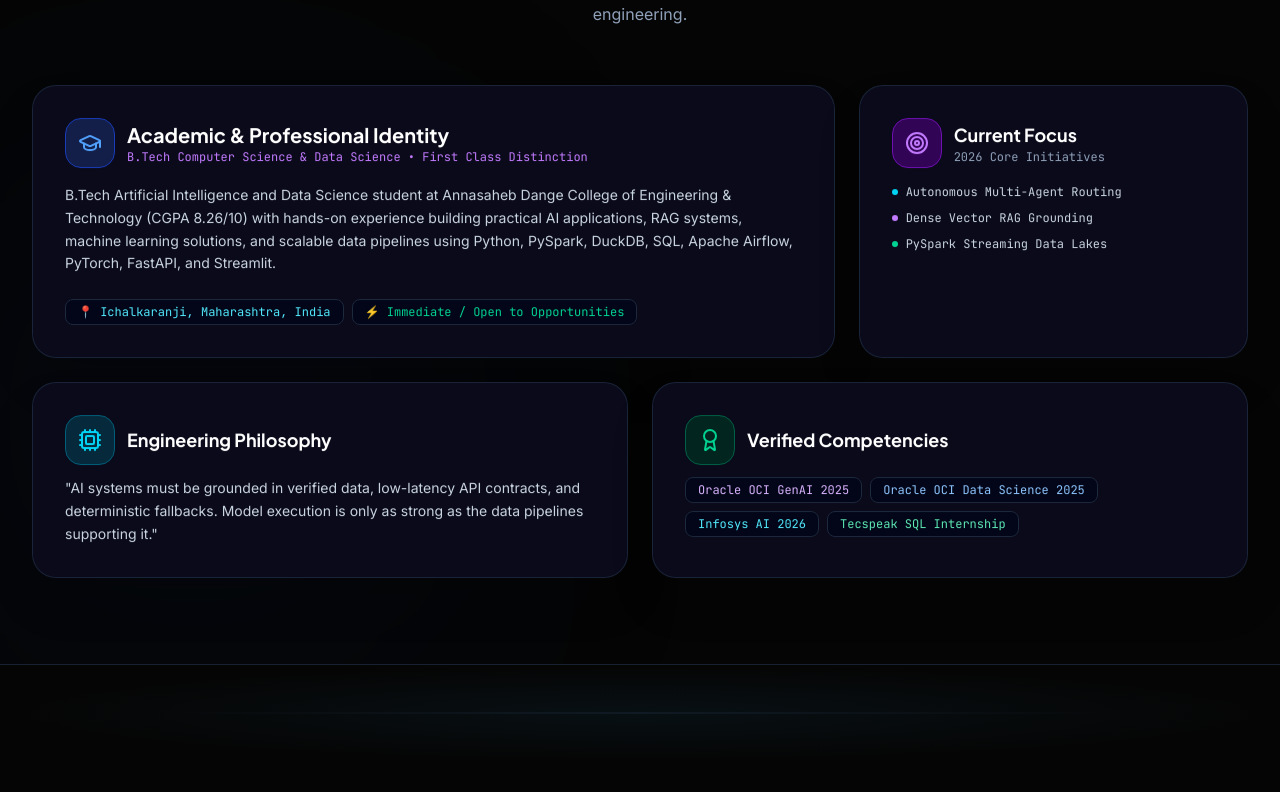
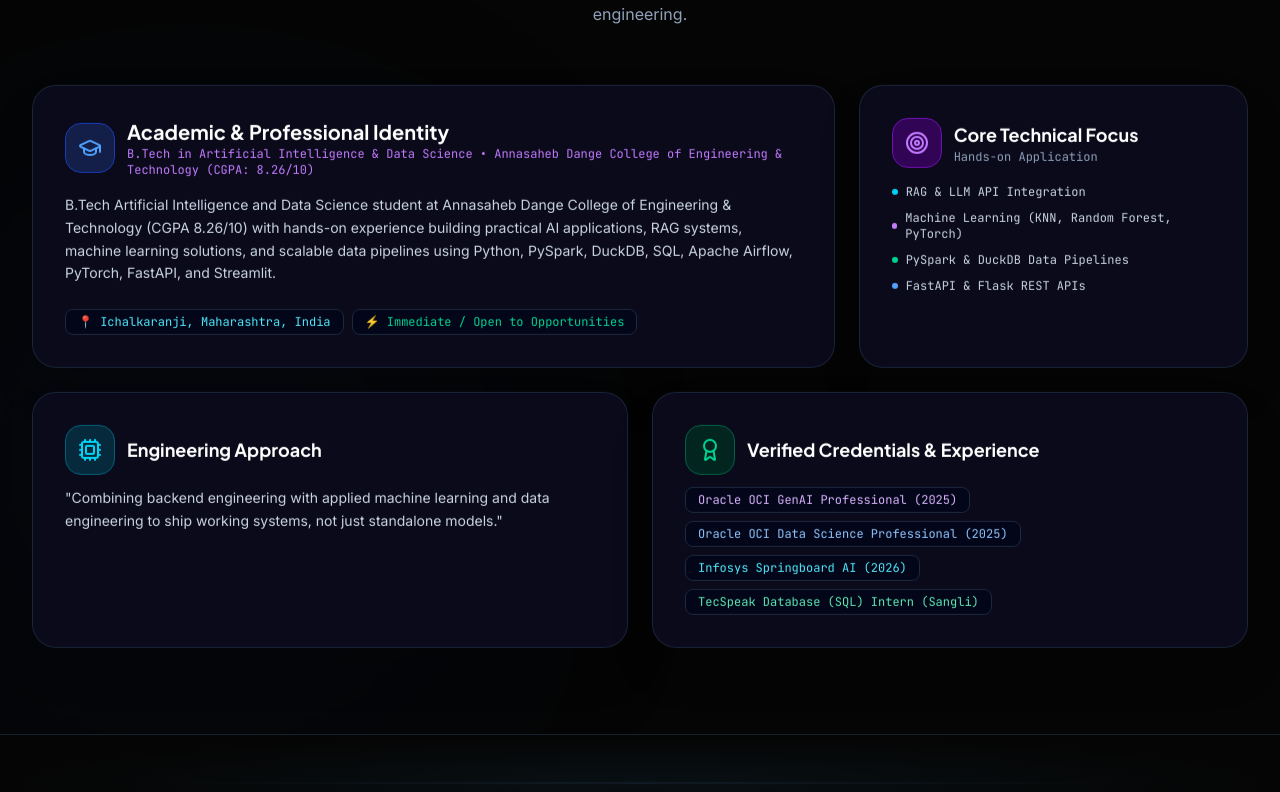
Before and after one commit to AbhiA0821/MyAI-Portfolio, a React (Vite) app: page / in a window 1280 px wide. Shown: the part 1028-1820 px from the top of the page. Built offline with nearby package versions, Linux system fonts and the light colour scheme; no server answers.

Commit message:
content(portfolio): update professional profile

```diff
--- a/src/components/sections/About.tsx
+++ b/src/components/sections/About.tsx
@@ -44,7 +44,7 @@ export const About: React.FC<AboutProps> = ({ profile }) => {
                 </div>
                 <div>
                   <h3 className="text-xl font-bold text-white font-heading">Academic & Professional Identity</h3>
-                  <p className="text-xs font-mono text-purple-400">B.Tech Computer Science & Data Science • First Class Distinction</p>
+                  <p className="text-xs font-mono text-purple-400">B.Tech in Artificial Intelligence & Data Science • Annasaheb Dange College of Engineering & Technology (CGPA: 8.26/10)</p>
                 </div>
               </div>
               <p className="text-slate-300 text-sm leading-relaxed">
@@ -67,22 +67,26 @@ export const About: React.FC<AboutProps> = ({ profile }) => {
                   <Target className="w-6 h-6" />
                 </div>
                 <div>
-                  <h3 className="text-lg font-bold text-white font-heading">Current Focus</h3>
-                  <p className="text-xs font-mono text-slate-400">2026 Core Initiatives</p>
+                  <h3 className="text-lg font-bold text-white font-heading">Core Technical Focus</h3>
+                  <p className="text-xs font-mono text-slate-400">Hands-on Application</p>
                 </div>
               </div>
               <ul className="space-y-2.5 text-xs font-mono text-slate-300">
                 <li className="flex items-center gap-2">
                   <span className="w-1.5 h-1.5 rounded-full bg-cyan-400" />
-                  <span>Autonomous Multi-Agent Routing</span>
+                  <span>RAG & LLM API Integration</span>
                 </li>
                 <li className="flex items-center gap-2">
                   <span className="w-1.5 h-1.5 rounded-full bg-purple-400" />
-                  <span>Dense Vector RAG Grounding</span>
+                  <span>Machine Learning (KNN, Random Forest, PyTorch)</span>
                 </li>
                 <li className="flex items-center gap-2">
                   <span className="w-1.5 h-1.5 rounded-full bg-emerald-400" />
-                  <span>PySpark Streaming Data Lakes</span>
+                  <span>PySpark & DuckDB Data Pipelines</span>
+                </li>
+                <li className="flex items-center gap-2">
+                  <span className="w-1.5 h-1.5 rounded-full bg-blue-400" />
+                  <span>FastAPI & Flask REST APIs</span>
                 </li>
               </ul>
             </TiltCard>
@@ -93,33 +97,33 @@ export const About: React.FC<AboutProps> = ({ profile }) => {
                 <div className="p-3 rounded-2xl bg-cyan-950/80 border border-cyan-800 text-cyan-400">
                   <Cpu className="w-6 h-6" />
                 </div>
-                <h3 className="text-lg font-bold text-white font-heading">Engineering Philosophy</h3>
+                <h3 className="text-lg font-bold text-white font-heading">Engineering Approach</h3>
               </div>
               <p className="text-slate-300 text-xs sm:text-sm leading-relaxed">
-                "AI systems must be grounded in verified data, low-latency API contracts, and deterministic fallbacks. Model execution is only as strong as the data pipelines supporting it."
+                "Combining backend engineering with applied machine learning and data engineering to ship working systems, not just standalone models."
               </p>
             </TiltCard>
 
-            {/* Card 4: Verified Specializations */}
+            {/* Card 4: Verified Competencies */}
             <TiltCard className="md:col-span-6 p-6 sm:p-8 rounded-3xl bg-[#0A0A1A] border border-slate-800/90 backdrop-blur-xl shadow-2xl space-y-3">
               <div className="flex items-center gap-3">
                 <div className="p-3 rounded-2xl bg-emerald-950/80 border border-emerald-800 text-emerald-400">
                   <Award className="w-6 h-6" />
                 </div>
-                <h3 className="text-lg font-bold text-white font-heading">Verified Competencies</h3>
+                <h3 className="text-lg font-bold text-white font-heading">Verified Credentials & Experience</h3>
               </div>
               <div className="flex flex-wrap gap-2 text-xs font-mono">
                 <span className="px-3 py-1 rounded-lg bg-slate-950 border border-slate-800 text-purple-300">
-                  Oracle OCI GenAI 2025
+                  Oracle OCI GenAI Professional (2025)
                 </span>
                 <span className="px-3 py-1 rounded-lg bg-slate-950 border border-slate-800 text-blue-300">
-                  Oracle OCI Data Science 2025
+                  Oracle OCI Data Science Professional (2025)
                 </span>
                 <span className="px-3 py-1 rounded-lg bg-slate-950 border border-slate-800 text-cyan-300">
-                  Infosys AI 2026
+                  Infosys Springboard AI (2026)
                 </span>
                 <span className="px-3 py-1 rounded-lg bg-slate-950 border border-slate-800 text-emerald-300">
-                  Tecspeak SQL Internship
+                  TecSpeak Database (SQL) Intern (Sangli)
                 </span>
               </div>
             </TiltCard>
```
